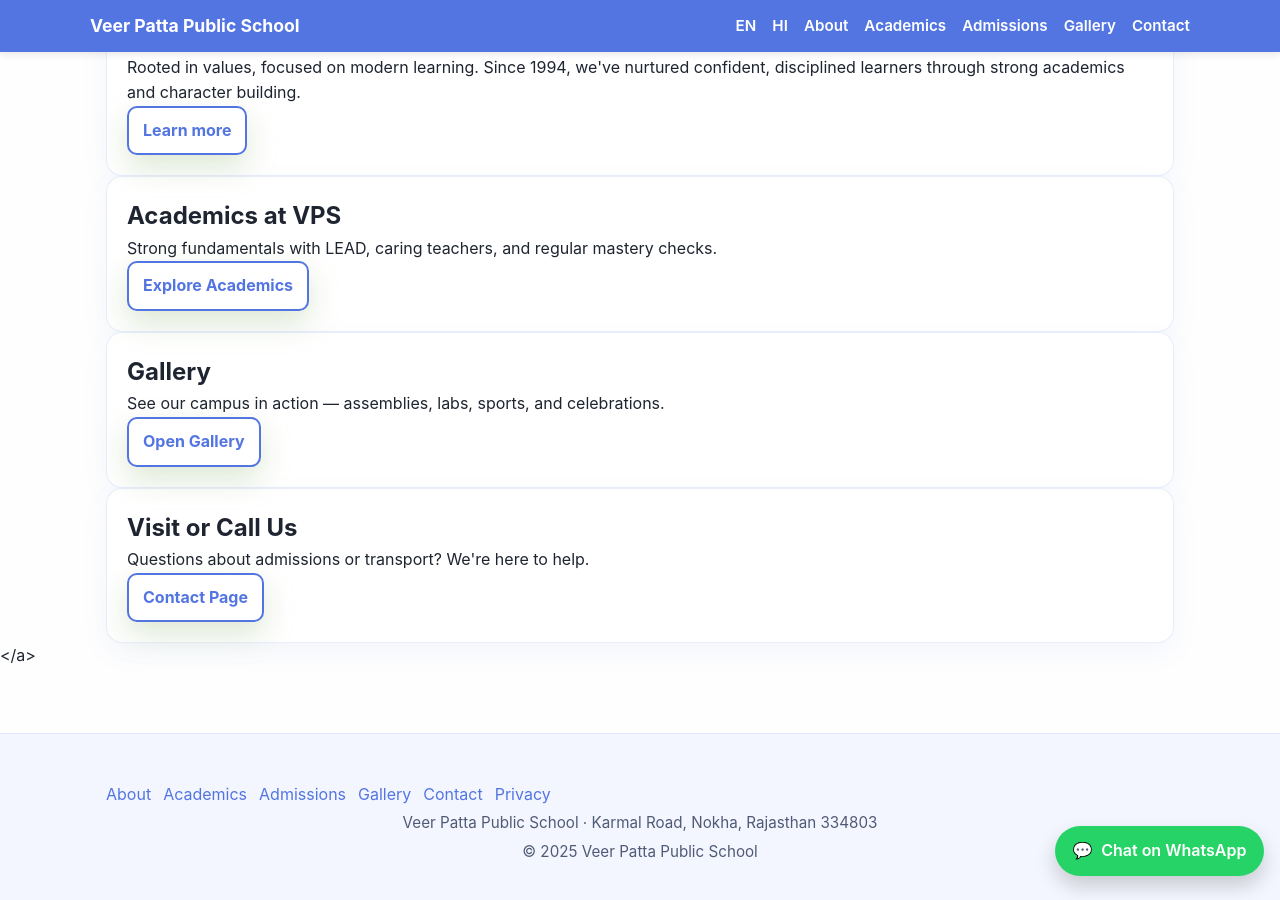
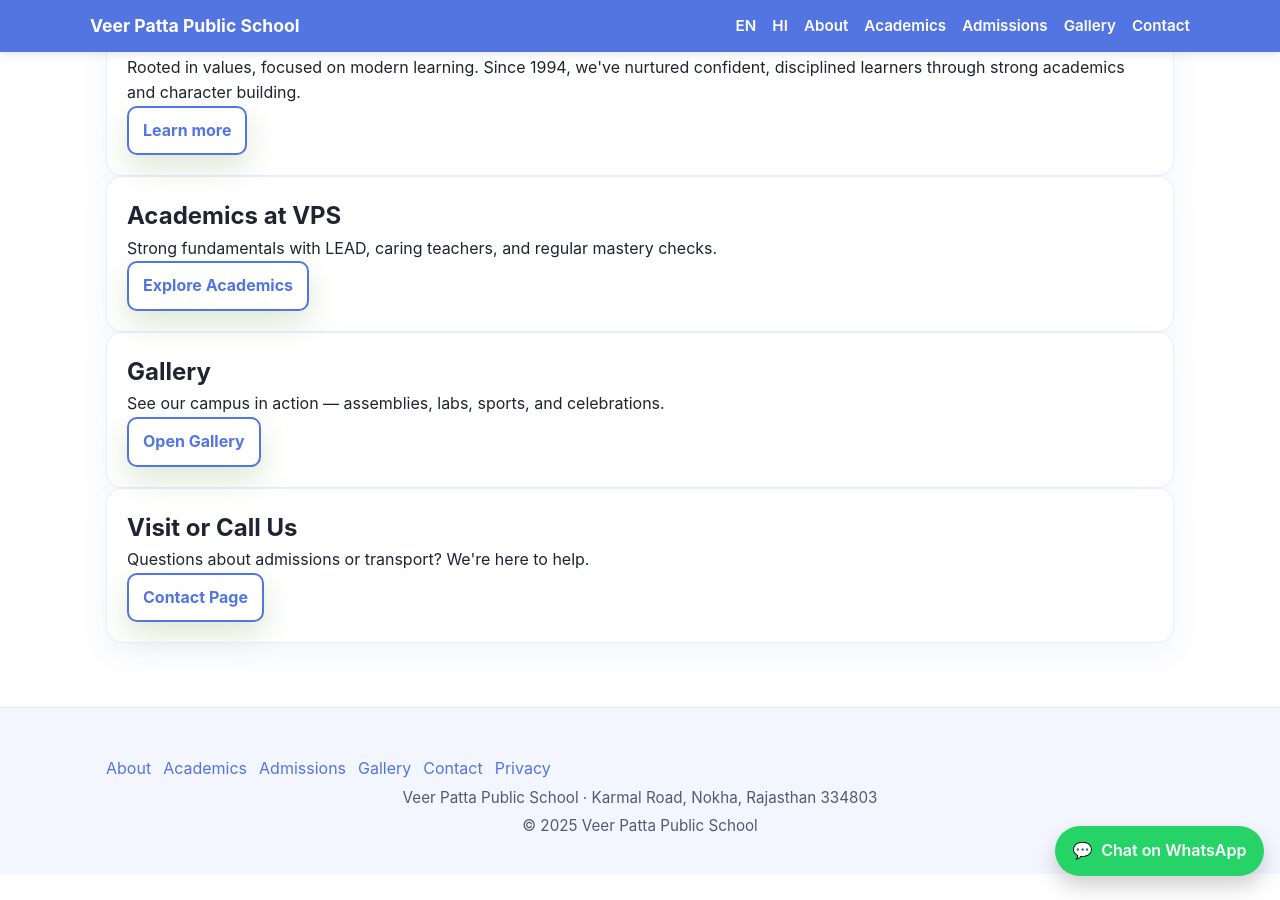
Before and after one commit to veerpatta/veerpatta-website, a Jekyll site: the page built from en/index.md, in a window 1280 px wide and 900 px high, scrolled down 1424 px. Built offline with Jekyll 4.4.1, drawn with Linux system fonts in a browser that asks for light colours.

Commit message:
Fix stray closing anchor in WhatsApp include

```diff
--- a/_includes/whatsapp.html
+++ b/_includes/whatsapp.html
@@ -1,6 +1,3 @@
-<a class="whatsapp-float" href="https://wa.me/919413748575?text=Hello,%20I'm%20interested%20in%20admission%20for%20Class%20__%20for%202025-26" target="_blank" rel="noopener" aria-label="Chat on WhatsApp (opens in a new tab)">
-  <span aria-hidden="true">💬</span>
-  <span class="whatsapp-label">Chat on WhatsApp</span>
 <style>
   .whatsapp-float {
     position: fixed;
@@ -34,4 +31,7 @@
     }
   }
 </style>
+<a class="whatsapp-float" href="https://wa.me/919413748575?text=Hello,%20I'm%20interested%20in%20admission%20for%20Class%20__%20for%202025-26" target="_blank" rel="noopener" aria-label="Chat on WhatsApp (opens in a new tab)">
+  <span aria-hidden="true">💬</span>
+  <span class="whatsapp-label">Chat on WhatsApp</span>
 </a>
```
Lines whose indentation alone changed are shown as unchanged.
